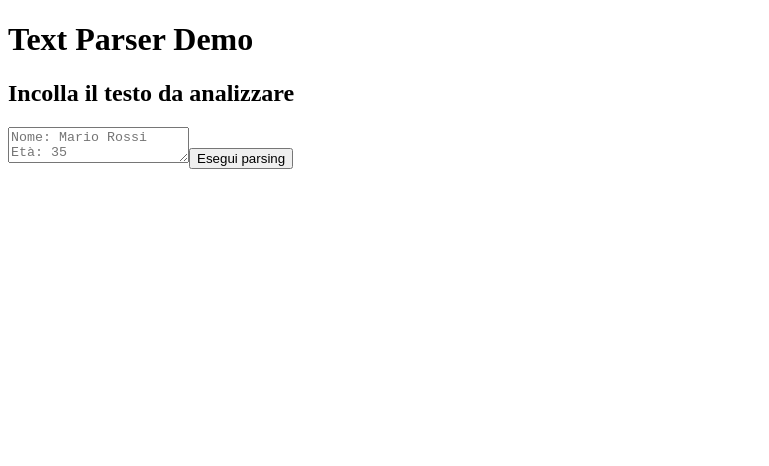
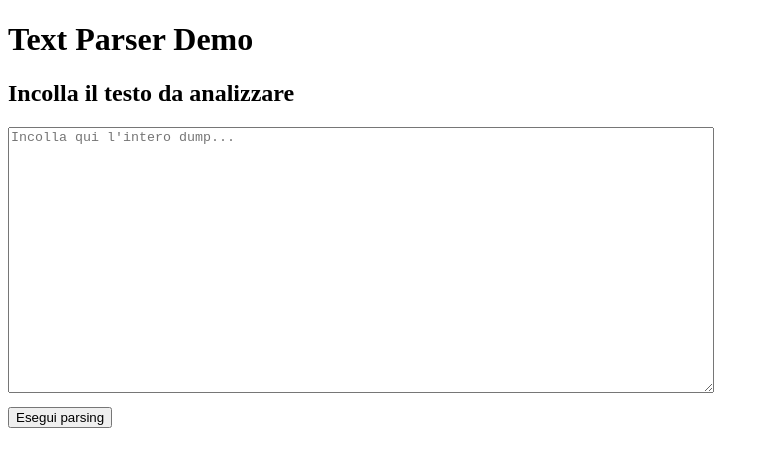
Before and after one commit to itplutoplutone350/parser, a Next.js app in the folder my-parser-app/: page / in a window 1280 px wide. Shown: the top 466 px of the page, without its empty margins (0-769 px from the left). Built offline with nearby package versions, Linux system fonts and the light colour scheme.

Commit message:
Refactor ParserForm to simplify parsing and UI
Removed fieldsMap and updated parsing logic. Changed placeholder text and adjusted results display.

```diff
--- a/my-parser-app/components/ParserForm.js
+++ b/my-parser-app/components/ParserForm.js
@@ -7,38 +7,35 @@ export default function ParserForm() {
   const [inputText, setInputText] = useState("");
   const [results, setResults] = useState([]);
 
-  const fieldsMap = {
-    nome: "Nome",
-    eta: "Età",
-    citta: "Città",
-    lavoro: "Professione"
-  };
-
   const handleParse = () => {
-    const parsed = parseFixedFormat(inputText, fieldsMap);
+    const parsed = parseFixedFormat(inputText);
     setResults(parsed);
   };
 
   return (
-    <div style={{ maxWidth: "600px" }}>
+    <div style={{ maxWidth: "700px" }}>
       <h2>Incolla il testo da analizzare</h2>
 
       <textarea
         value={inputText}
         onChange={(e) => setInputText(e.target.value)}
-        placeholder={`Nome: Mario Rossi\nEtà: 35\nCittà: Torino\nProfessione: Designer`}
+        placeholder={`Incolla qui l'intero dump...`}
+        style={{ width: "100%", height: "260px", marginBottom: "10px" }}
       />
 
       <button onClick={handleParse}>Esegui parsing</button>
 
-      {Array.isArray(results) && (
-        <ul>
-          {results.map((item, index) => (
-            <li key={index}>
-              <strong>{item.field}:</strong> {item.value}
-            </li>
-          ))}
-        </ul>
+      {Array.isArray(results) && results.length > 0 && (
+        <>
+          <h3>Risultati</h3>
+          <ul>
+            {results.map((line, index) => (
+              <li key={index}>
+                <code>{line}</code>
+              </li>
+            ))}
+          </ul>
+        </>
       )}
     </div>
   );
```
